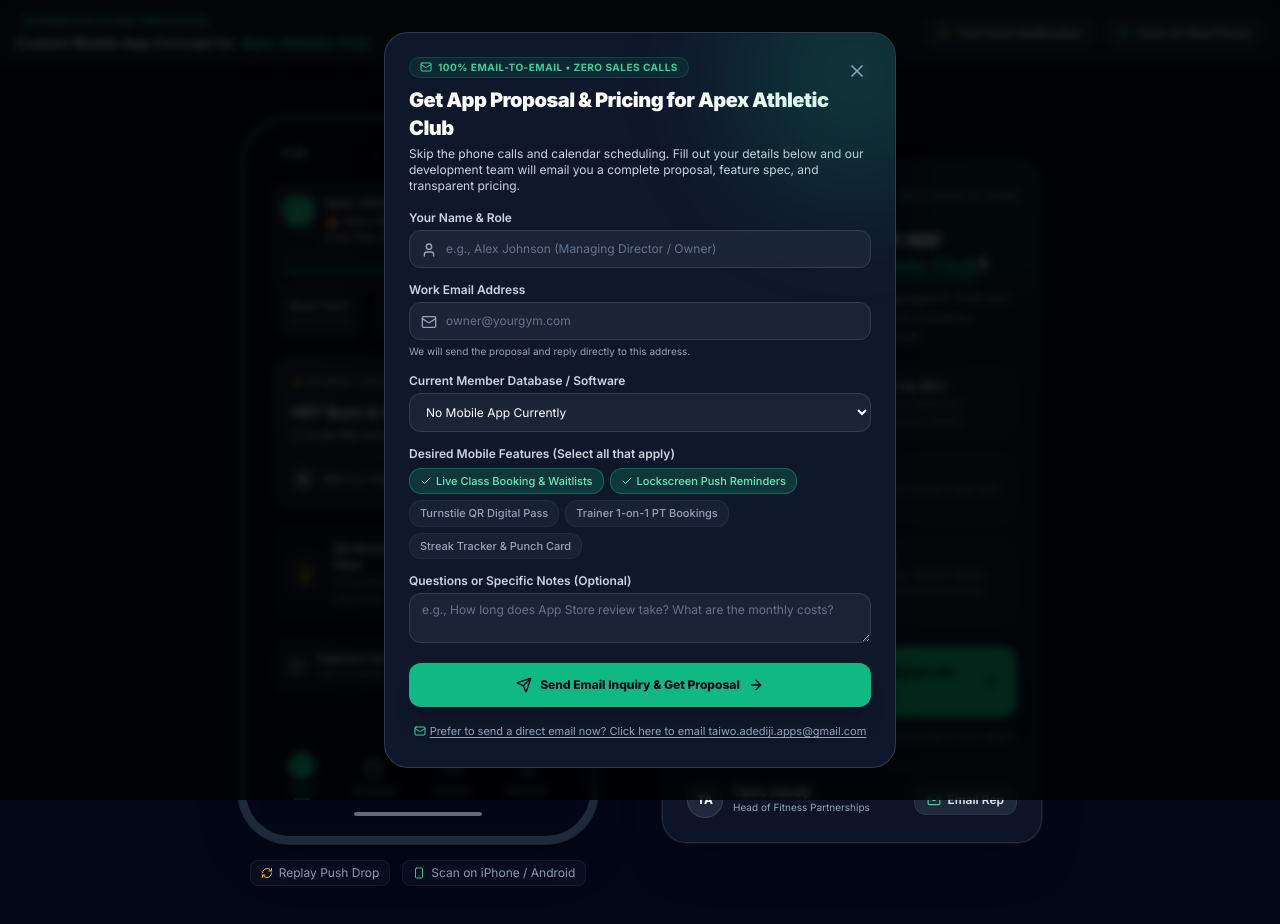
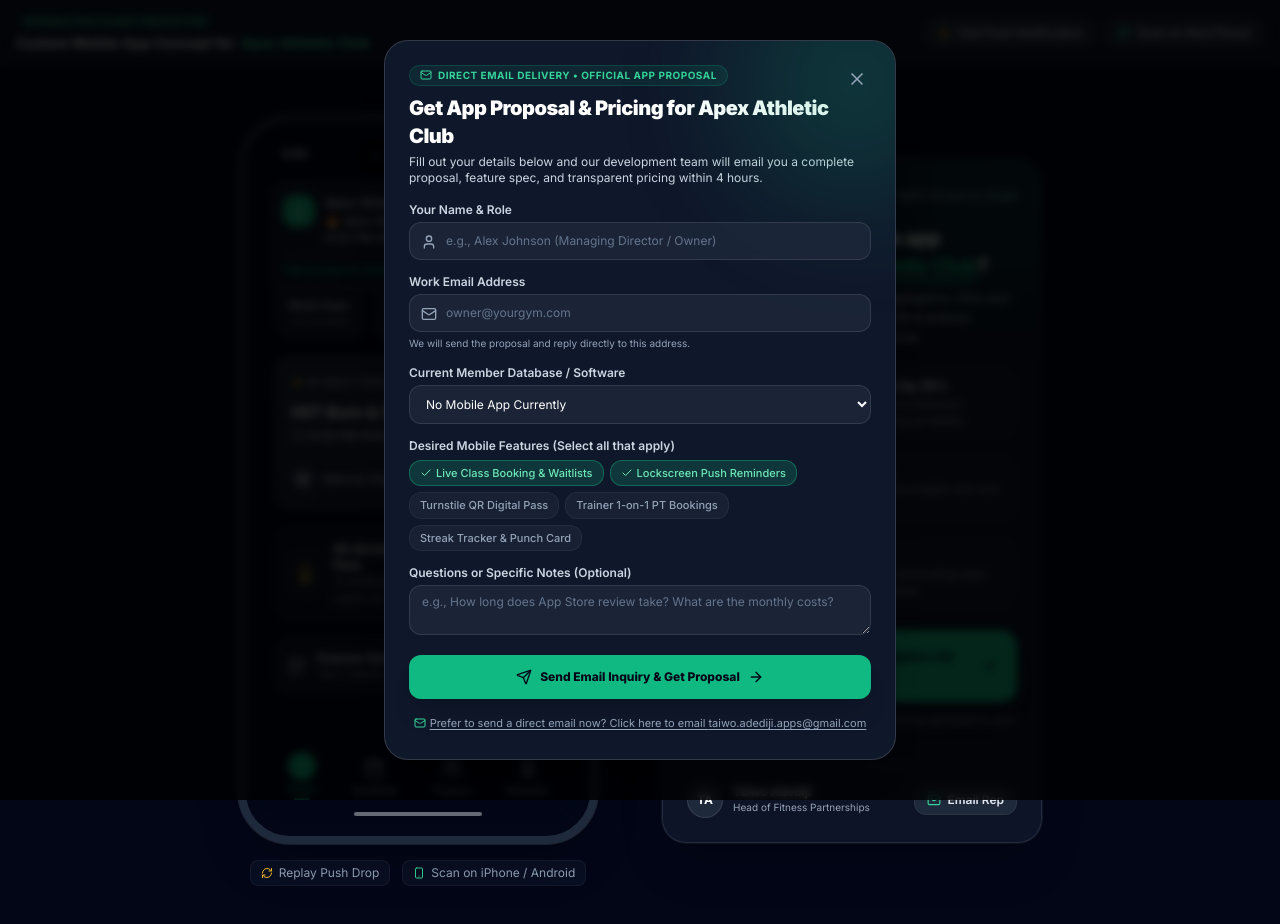
Before and after one commit to greatdesign-tech/fitscale-engine, a Next.js app: page /demo/apex-fitness in a window 1280 px wide. Both pictures are taken after a click on the button "Get App Proposal & Specs via Email". Shown: the top 924 px of the page. Built offline with nearby package versions, Linux system fonts and the light colour scheme.

Commit message:
refactor: Remove all mentions of phone calls and sales calls across the application

```diff
--- a/src/components/admin/ShareModal.tsx
+++ b/src/components/admin/ShareModal.tsx
@@ -65,7 +65,7 @@ ${demoUrl}
 
 (You can tap through the live class schedule, 1-on-1 PT bookings, and digital loyalty punch card right in your browser or on your phone).
 
-If you'd like to review the full app specifications, rollout timeline, and pricing for ${config.name}, just reply directly to this email—no sales calls required, we coordinate everything conveniently over email.
+If you'd like to review the full app specifications, rollout timeline, and pricing for ${config.name}, just reply directly to this email and we'll deliver the full documentation package to your inbox.
 
 Best regards,
 ${config.agencySettings.repName}
@@ -114,7 +114,7 @@ ${config.agencySettings.repEmail}`;
               Share Demo with {config.name}
             </h3>
             <p className="text-xs text-slate-300 mt-1 mb-4">
-              Your custom prospect demo is live and ready for cold outreach, emails, or live sales calls.
+              Your custom prospect demo is live and ready for cold outreach, emails, and client presentations.
             </p>
 
             {/* Tab switch: Link vs Email Pitch */}
--- a/src/components/prospect/FloatingAgencyCta.tsx
+++ b/src/components/prospect/FloatingAgencyCta.tsx
@@ -118,9 +118,9 @@ export const FloatingAgencyCta: React.FC<FloatingAgencyCtaProps> = ({
               <MessageSquare className="w-4 h-4" />
             </div>
             <div>
-              <h4 className="text-xs font-bold text-white">Zero Phone Calls Required</h4>
+              <h4 className="text-xs font-bold text-white">Direct Email Delivery</h4>
               <p className="text-[11px] text-slate-400 mt-0.5">
-                We respect your time. All pricing, feature specs, and onboarding steps are handled directly over email.
+                All pricing, feature specs, and onboarding steps are delivered directly to your inbox.
               </p>
             </div>
           </div>
@@ -141,7 +141,7 @@ export const FloatingAgencyCta: React.FC<FloatingAgencyCtaProps> = ({
 
         <p className="text-[11px] text-center text-slate-400 mt-2.5 flex items-center justify-center gap-1.5">
           <ShieldCheck className="w-3.5 h-3.5 text-emerald-400" />
-          <span>No phone calls • Detailed proposal & pricing in your inbox</span>
+          <span>Detailed proposal, feature specs & pricing delivered to your inbox</span>
         </p>
 
         {/* Agency Rep Contact Card */}
--- a/src/components/prospect/StrategyCallModal.tsx
+++ b/src/components/prospect/StrategyCallModal.tsx
@@ -136,7 +136,7 @@ export const StrategyCallModal: React.FC<StrategyCallModalProps> = ({
               <div>
                 <div className="flex items-center gap-2 mb-2">
                   <span className="text-[10px] font-bold text-emerald-400 uppercase tracking-wider bg-emerald-500/10 px-2.5 py-0.5 rounded-full flex items-center gap-1.5 border border-emerald-500/20">
-                    <Mail className="w-3 h-3" /> 100% Email-to-Email • Zero Sales Calls
+                    <Mail className="w-3 h-3" /> Direct Email Delivery • Official App Proposal
                   </span>
                 </div>
 
@@ -144,7 +144,7 @@ export const StrategyCallModal: React.FC<StrategyCallModalProps> = ({
                   Get App Proposal & Pricing for {config.name}
                 </h3>
                 <p className="text-xs text-slate-300 mt-1 mb-4">
-                  Skip the phone calls and calendar scheduling. Fill out your details below and our development team will email you a complete proposal, feature spec, and transparent pricing.
+                  Fill out your details below and our development team will email you a complete proposal, feature spec, and transparent pricing within 4 hours.
                 </p>
 
                 <form onSubmit={handleSubmit} className="space-y-3.5">
```
